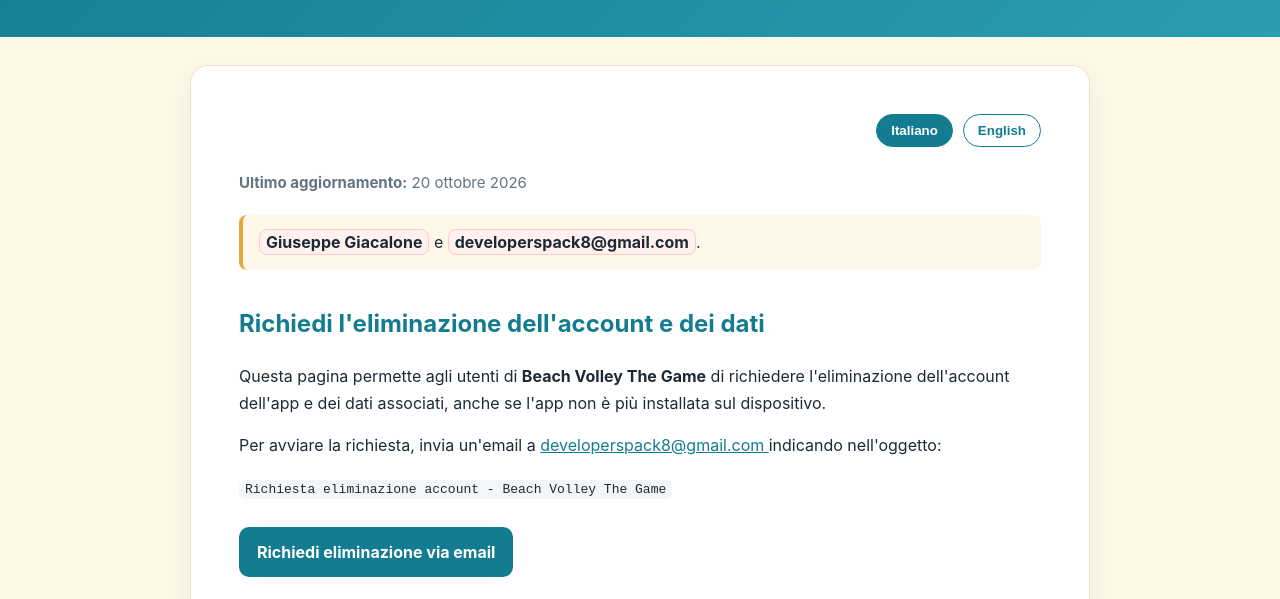
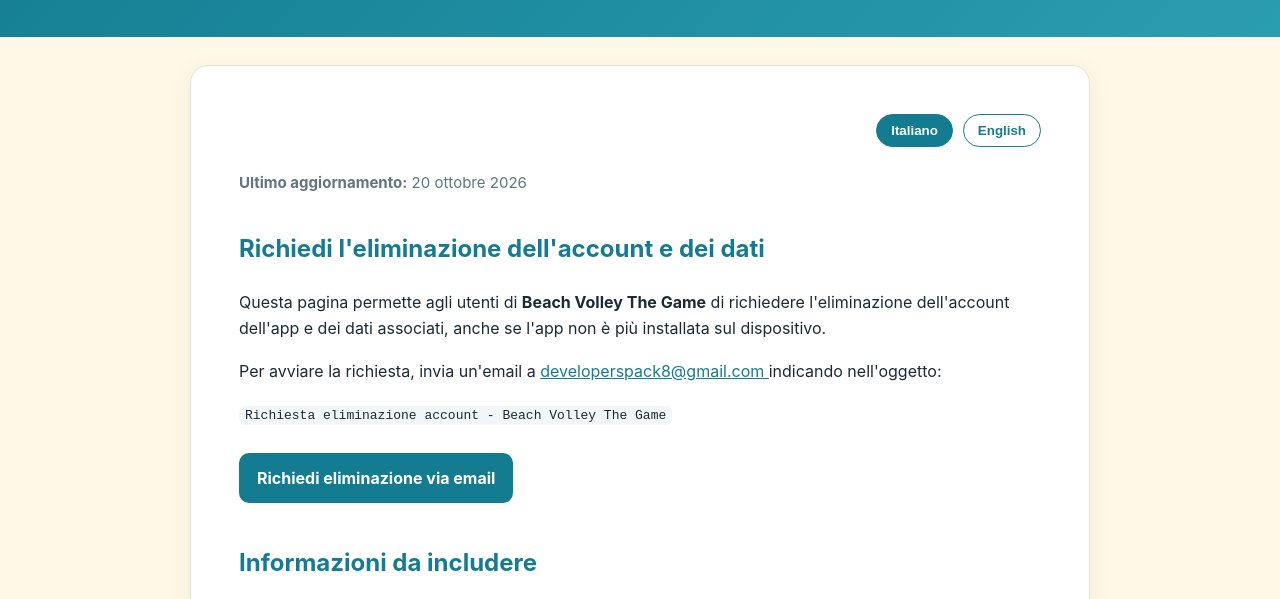
Before and after one commit to GiuseppeGiacalone/beachvolley-support, a plain HTML site: page delete-account.html in a window 1280 px wide. Shown: the part 165-764 px from the top of the page. Drawn offline with Linux system fonts and the light colour scheme.

Commit message:
Remove placeholder notice from delete account page
Removed placeholder notice for account deletion requests.

```diff
--- a/delete-account.html
+++ b/delete-account.html
@@ -177,11 +177,6 @@
   <section data-lang="it">
     <p class="small"><strong>Ultimo aggiornamento:</strong> 20 ottobre 2026</p>
 
-    <div class="notice">
-      <span class="placeholder">Giuseppe Giacalone</span> e
-      <span class="placeholder">developerspack8@gmail.com</span>.
-    </div>
-
     <h2>Richiedi l'eliminazione dell'account e dei dati</h2>
 
     <p>
@@ -311,12 +306,6 @@
 
   <section data-lang="en">
     <p class="small"><strong>Last updated:</strong> October 20, 2026</p>
-
-    <div class="notice">
-      Before publishing, replace
-      <span class="placeholder">Giuseppe Giacalone</span> and
-      <span class="placeholder">developerspack8@gmail.com</span>.
-    </div>
 
     <h2>Request account and data deletion</h2>
 
```
